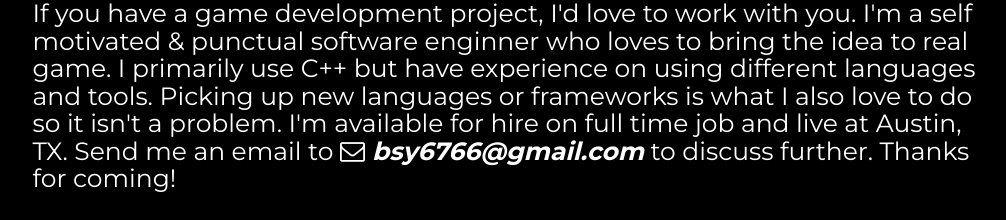
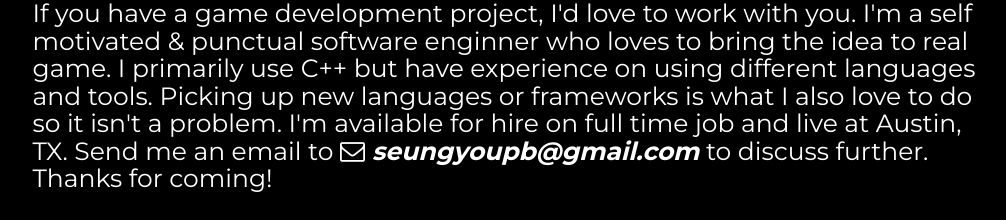
Before and after one commit to bsy6766/bsy6766.github.io, a website: page index.html in a window 1280 px wide. Shown: the part 1780-2000 px from the top of the page, without its empty margins (135-1141 px from the left). Drawn offline with nearby package versions, Linux system fonts and the light colour scheme; some packages are replaced by stand-ins of ours; a script that the page names is missing.

Commit message:
minor fix on email

```diff
--- a/index.html
+++ b/index.html
@@ -401,8 +401,7 @@
                     <br>
                     <hr>
                     <br>
-                    <h4 class="hireMeSecond">If you have a game development project, I'd love to work with you. I'm a self motivated & punctual software enginner who loves to bring the idea to real game. I primarily use C++ but have experience on using different languages and tools. Picking up new languages or frameworks is what I also love to do so it isn't a problem. I'm available for hire on full time job and live at Austin, TX. Send me an email to <i class="btn-email fa fa-inverse fa-envelope-o" aria-hidden="true"></i><b><i> bsy6766@gmail.com</i></b> to discuss further. Thanks for coming!</h4>
-                    <!-- <i class="fa fa-3x fa-inverse fa-envelope-o" aria-hidden="true"> <p>bsy6766@gmail.com</p></i> -->
+                    <h4 class="hireMeSecond">If you have a game development project, I'd love to work with you. I'm a self motivated & punctual software enginner who loves to bring the idea to real game. I primarily use C++ but have experience on using different languages and tools. Picking up new languages or frameworks is what I also love to do so it isn't a problem. I'm available for hire on full time job and live at Austin, TX. Send me an email to <i class="btn-email fa fa-inverse fa-envelope-o" aria-hidden="true"></i><b><i> seungyoupb@gmail.com</i></b> to discuss further. Thanks for coming!</h4>
                 </div>
                 <div class="col-lg-10 col-lg-offset-1">
                 <br>
```
